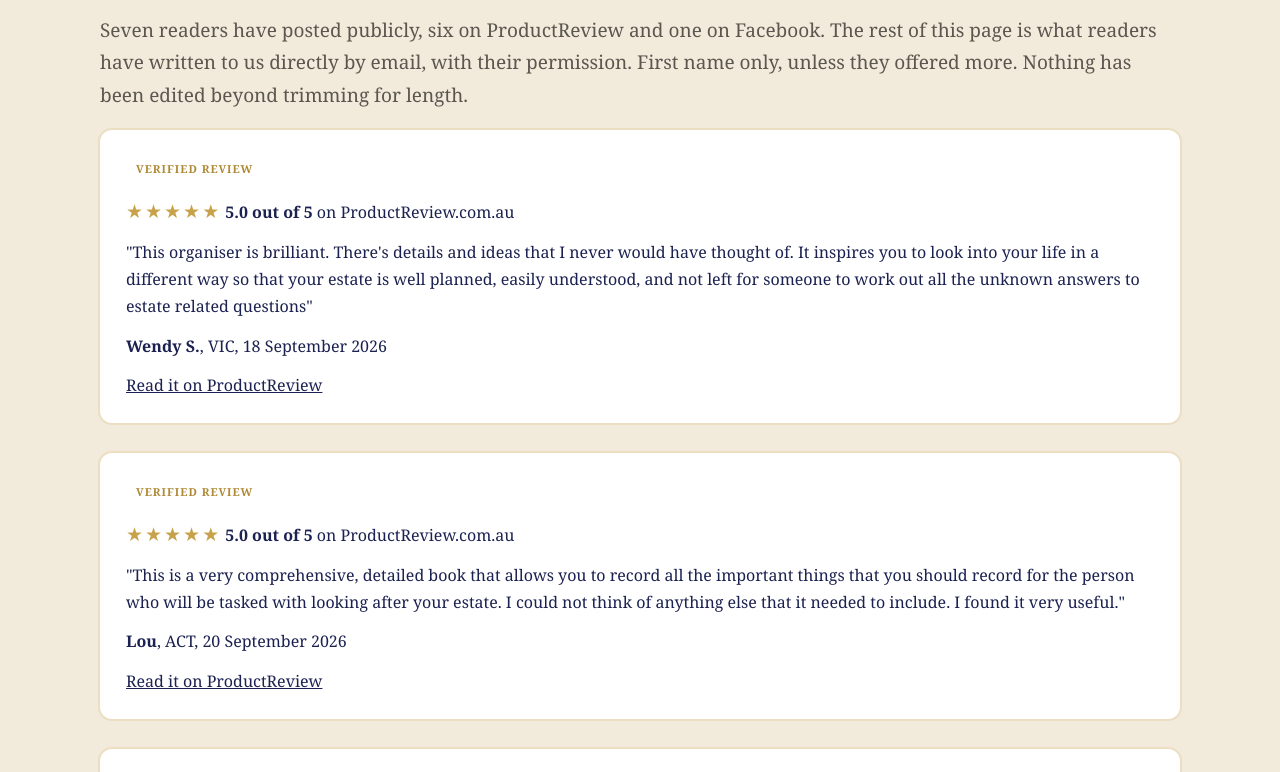
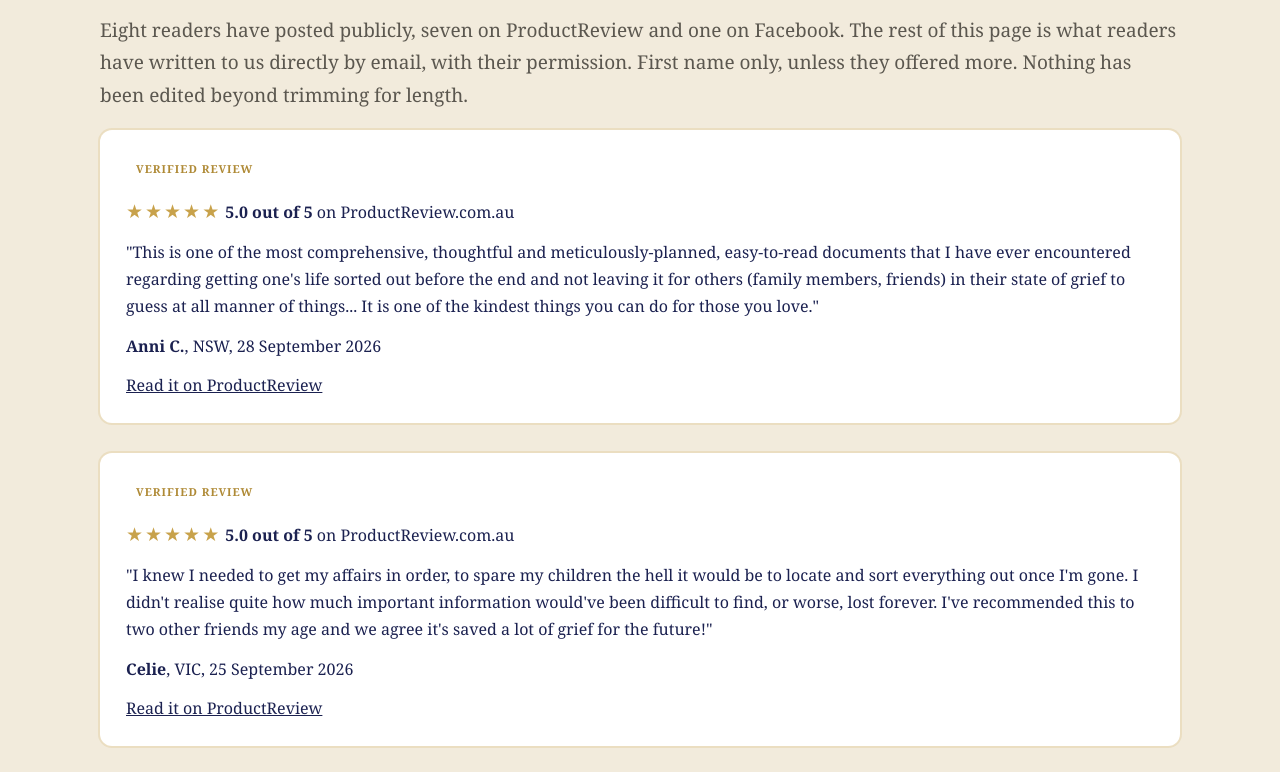
Before and after one commit to estate-organiser-ship-it/au, a plain HTML site: page reviews/index.html in a window 1280 px wide. Shown: the part 166-938 px from the top of the page. Drawn offline with Linux system fonts and the light colour scheme.

Commit message:
Add Anni C. and Celie ProductReview reviews, count now 7
Co-Authored-By: Claude Opus 5.5 <noreply@anthropic.com>

```diff
--- a/reviews/index.html
+++ b/reviews/index.html
@@ -46,7 +46,23 @@ main{max-width:1080px;}
 </head><body>
 <header><a href="/"><img src="/assets/logo-blog.png" alt="The Estate Organiser"></a></header>
 <main><h1>What readers have told us</h1>
-<p class="lead">Seven readers have posted publicly, six on ProductReview and one on Facebook. The rest of this page is what readers have written to us directly by email, with their permission. First name only, unless they offered more. Nothing has been edited beyond trimming for length.</p>
+<p class="lead">Eight readers have posted publicly, seven on ProductReview and one on Facebook. The rest of this page is what readers have written to us directly by email, with their permission. First name only, unless they offered more. Nothing has been edited beyond trimming for length.</p>
+
+<div class="verified">
+<span class="vtag">Verified review</span>
+<p><span class="stars">&#9733;&#9733;&#9733;&#9733;&#9733;</span> <span class="score">5.0 out of 5</span> on ProductReview.com.au</p>
+<p>"This is one of the most comprehensive, thoughtful and meticulously-planned, easy-to-read documents that I have ever encountered regarding getting one's life sorted out before the end and not leaving it for others (family members, friends) in their state of grief to guess at all manner of things... It is one of the kindest things you can do for those you love."</p>
+<p class="who"><b>Anni C.</b>, NSW, 28 September 2026</p>
+<p><a href="https://www.productreview.com.au/listings/the-estate-organiser" target="_blank" rel="noopener">Read it on ProductReview</a></p>
+</div>
+
+<div class="verified">
+<span class="vtag">Verified review</span>
+<p><span class="stars">&#9733;&#9733;&#9733;&#9733;&#9733;</span> <span class="score">5.0 out of 5</span> on ProductReview.com.au</p>
+<p>"I knew I needed to get my affairs in order, to spare my children the hell it would be to locate and sort everything out once I'm gone. I didn't realise quite how much important information would've been difficult to find, or worse, lost forever. I've recommended this to two other friends my age and we agree it's saved a lot of grief for the future!"</p>
+<p class="who"><b>Celie</b>, VIC, 25 September 2026</p>
+<p><a href="https://www.productreview.com.au/listings/the-estate-organiser" target="_blank" rel="noopener">Read it on ProductReview</a></p>
+</div>
 
 <div class="verified">
 <span class="vtag">Verified review</span>
@@ -157,7 +173,7 @@ main{max-width:1080px;}
 
 <h2>Reviews on other sites</h2>
 <div class="elsewhere">
-<p><b>ProductReview.com.au:</b> 4.9 out of 5 from six reviews. <a href="https://www.productreview.com.au/listings/the-estate-organiser" target="_blank" rel="noopener">See the listing</a>.</p>
+<p><b>ProductReview.com.au:</b> 4.9 out of 5 from seven reviews. <a href="https://www.productreview.com.au/listings/the-estate-organiser" target="_blank" rel="noopener">See the listing</a>.</p>
 <p>One reader has also left a recommendation on <a href="https://www.facebook.com/theestateorganiser/reviews" target="_blank" rel="noopener">our Facebook page</a>. You can find us on <a href="https://www.trustpilot.com/review/theestateorganiser.com.au" target="_blank" rel="noopener">Trustpilot</a> too.</p>
 </div>
 
```
Also changed, not shown: index.html (+1 -1 lines), the-aussie-estate-kit-vs-the-estate-organiser/index.html (+1 -1 lines), the-estate-organiser/index.html (+4 -4 lines).
